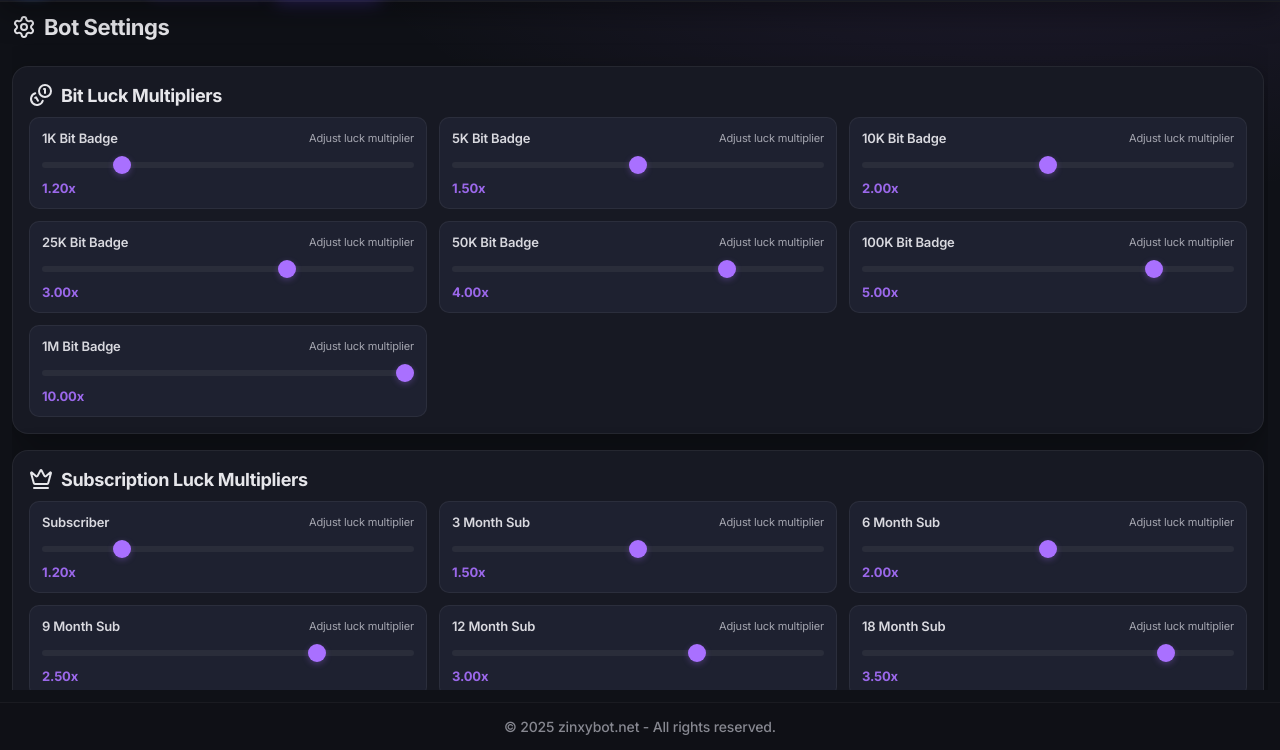
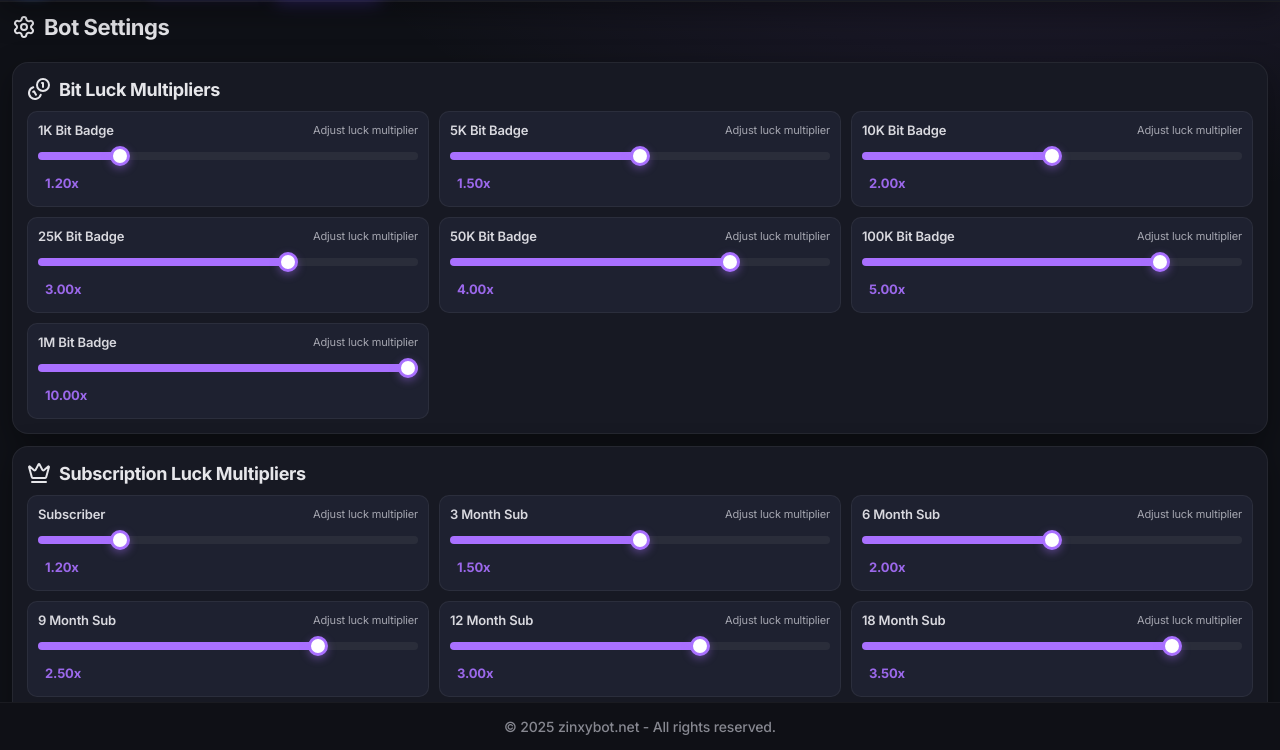
Before and after one commit to MineSkyShorts/ZinxyBot, a website: page public/dashboard.html in a window 1280 px wide. Both pictures are taken after a click on the tab "Settings". Shown: the part 50-800 px from the top of the page. Drawn offline with nearby package versions, Linux system fonts and the light colour scheme; no server answers.

Commit message:
Update styles.css

```diff
--- a/public/styles.css
+++ b/public/styles.css
@@ -1975,21 +1975,19 @@ h3{
   width:100%;
   margin:0;
   flex:1;
-  overflow:hidden;
+  overflow-y:auto;
   padding:12px;
 }
 
 .settings-wrap{
   display:flex;
   flex-direction:column;
-  gap:16px;
+  gap:12px;
   flex:1;
-  overflow-y:auto;
-  padding-right:4px;
+  overflow:visible;
+  padding-right:0;
   height:auto;
   min-height:auto;
-  scrollbar-width:thin;
-  scrollbar-color:var(--accent) var(--bg-soft);
 }
 
 .settings-wrap::-webkit-scrollbar{
@@ -2071,7 +2069,7 @@ h3{
   background:var(--bg-elev);
   border:var(--border);
   border-radius:var(--radius);
-  padding:16px;
+  padding:14px;
   box-shadow:var(--shadow);
   flex-shrink:0;
   width:100%;
@@ -2079,8 +2077,8 @@ h3{
 
 .grid.two{
   display:grid;
-  grid-template-columns:repeat(auto-fit, minmax(280px, 1fr));
-  gap:12px;
+  grid-template-columns:repeat(auto-fit, minmax(250px, 1fr));
+  gap:10px;
   width:100%;
 }
 
@@ -2112,16 +2110,17 @@ h3{
   background:var(--bg-soft);
   border:var(--border);
   border-radius:10px;
-  padding:12px;
+  padding:10px;
   display:flex;
   flex-direction:column;
   justify-content:center;
-  gap:8px;
-  min-height:70px;
-  min-width:260px;
+  gap:6px;
+  min-height:65px;
+  min-width:230px;
   flex-shrink:0;
   align-items:stretch;
 }
+
 
 .slider-field label{
   display:flex;
@@ -2141,40 +2140,43 @@ h3{
 
 .slider-field input[type=range]{
   width:100%;
-  height:6px;
-  border-radius:3px;
-  background:#2a2d3a;
+  height:8px;
+  border-radius:4px;
+  background:linear-gradient(to right, var(--accent) 0%, var(--accent) var(--fill-percent, 0%), #2a2d3a var(--fill-percent, 0%), #2a2d3a 100%);
   outline:none;
   -webkit-appearance:none;
   appearance:none;
   cursor:pointer;
   flex-shrink:0;
   margin:4px 0;
+  transition:all 0.15s cubic-bezier(0.4, 0, 0.2, 1);
 }
 
 .slider-field input[type=range]::-webkit-slider-thumb{
   -webkit-appearance:none;
-  width:18px;
-  height:18px;
+  width:20px;
+  height:20px;
   border-radius:50%;
-  background:var(--accent);
+  background:white;
+  border:3px solid var(--accent);
   cursor:pointer;
-  box-shadow:0 2px 6px rgba(169,112,255,.3);
-  transition:transform .1s ease;
+  box-shadow:0 3px 8px rgba(169,112,255,.4);
+  transition:all .2s ease;
 }
 
 .slider-field input[type=range]::-webkit-slider-thumb:hover{
-  transform:scale(1.1);
+  transform:scale(1.15);
+  box-shadow:0 4px 12px rgba(169,112,255,.6);
 }
 
 .slider-field input[type=range]::-moz-range-thumb{
-  width:18px;
-  height:18px;
-  border:none;
+  width:20px;
+  height:20px;
+  border:3px solid var(--accent);
   border-radius:50%;
-  background:var(--accent);
+  background:white;
   cursor:pointer;
-  box-shadow:0 2px 6px rgba(169,112,255,.3);
+  box-shadow:0 3px 8px rgba(169,112,255,.4);
 }
 
 .slider-field output, .slider-field o{
@@ -2183,6 +2185,41 @@ h3{
   color:var(--accent);
   font-size:13px;
   flex-shrink:0;
+}
+
+.editable-multiplier{
+  opacity:.9;
+  font-weight:700;
+  color:var(--accent);
+  font-size:13px;
+  flex-shrink:0;
+  cursor:pointer;
+  padding:4px 6px;
+  border-radius:6px;
+  transition:all 0.2s ease;
+  border:1px solid transparent;
+  background:transparent;
+  text-align:left;
+  width:auto;
+  display:inline-block;
+}
+
+.editable-multiplier:hover{
+  background:rgba(169,112,255,.1);
+  border-color:rgba(169,112,255,.2);
+}
+
+.editable-multiplier.editing{
+  background:var(--bg-elev);
+  border-color:var(--accent);
+  outline:none;
+  color:var(--text);
+  font-family:'SF Mono', Monaco, 'Cascadia Code', 'Roboto Mono', Consolas, 'Courier New', monospace;
+  box-shadow:0 0 0 2px rgba(169,112,255,.1);
+  min-width:fit-content;
+  width:auto;
+  white-space:nowrap;
+  overflow:hidden;
 }
 
 .toggles{
```
